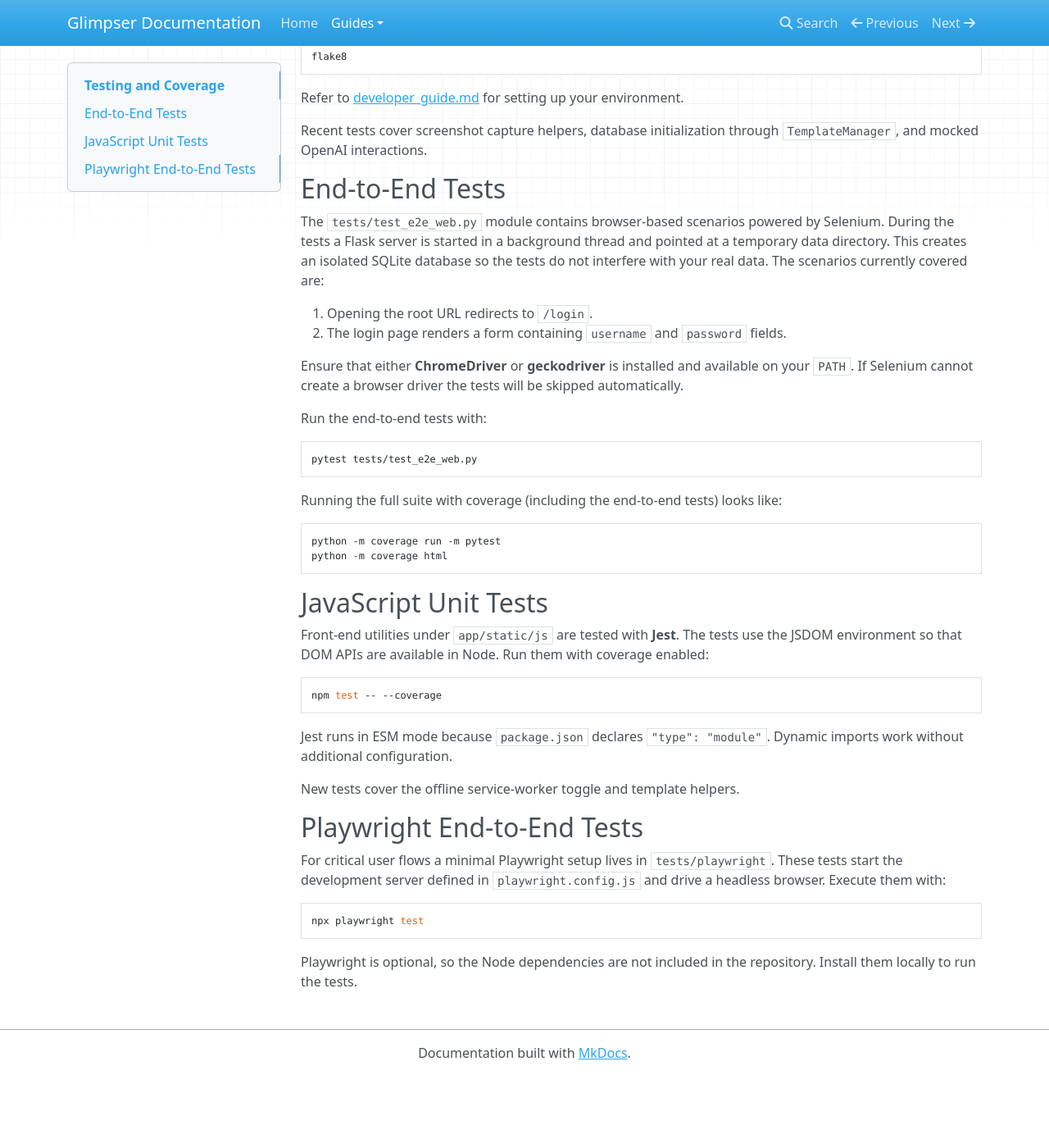
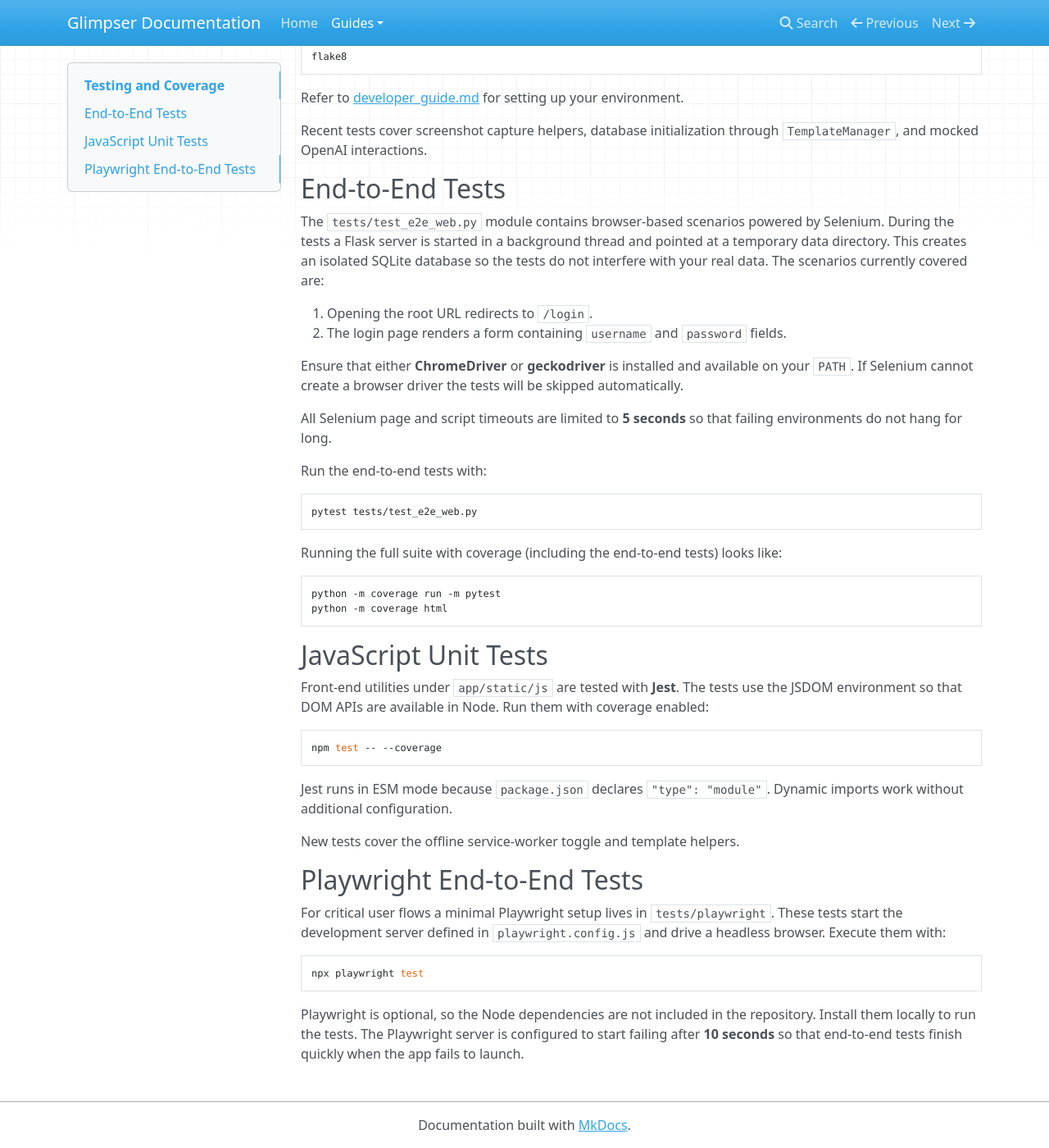
Before and after one commit to KristopherKubicki/glimpser, an MkDocs documentation site: the page built from docs/testing.md, in a window 1280 px wide and 1400 px high, scrolled down 309 px. Shown: the whole window at 82% size. Built offline with MkDocs 1.6.1, drawn with Linux system fonts in a browser that asks for light colours; nearby versions of some CDN libraries; before the commit the page ends 1621 px from its top, so only the background shows below that.

Commit message:
test: shorten e2e timeouts

```diff
--- a/docs/testing.md
+++ b/docs/testing.md
@@ -35,6 +35,9 @@ currently covered are:
 Ensure that either **ChromeDriver** or **geckodriver** is installed and
 available on your `PATH`. If Selenium cannot create a browser driver the tests
 will be skipped automatically.
+
+All Selenium page and script timeouts are limited to **5 seconds** so that
+failing environments do not hang for long.
 
 Run the end-to-end tests with:
 
@@ -76,3 +79,5 @@ npx playwright test
 
 Playwright is optional, so the Node dependencies are not included in the
 repository. Install them locally to run the tests.
+The Playwright server is configured to start failing after **10 seconds** so
+that end-to-end tests finish quickly when the app fails to launch.
--- a/playwright.config.js
+++ b/playwright.config.js
@@ -6,7 +6,8 @@ const config = {
   webServer: {
     command: 'python main.py',
     port: 5000,
-    timeout: 120 * 1000,
+    // Short timeout to avoid hanging CI jobs
+    timeout: 10 * 1000,
     reuseExistingServer: true,
   },
   use: {
```
Also changed, not shown: 2 other files.
